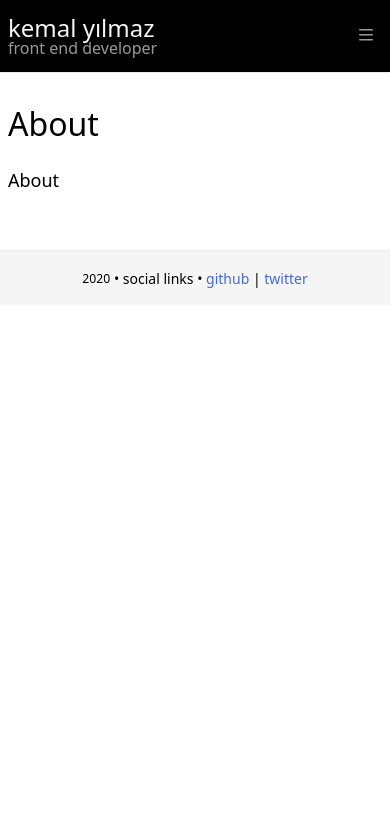
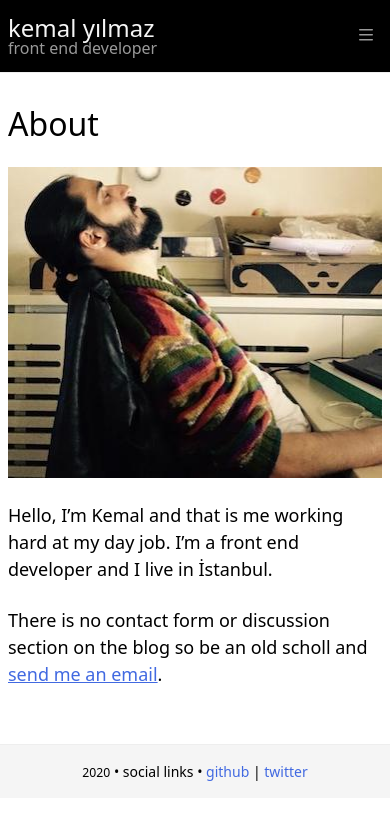
Before and after one commit to xkema/xkema.github.io, a Jekyll site: the page built from _pages/about.md, in a window 390 px wide. Shown: the top 820 px of the page. Built offline with Jekyll 4.4.1, drawn with Linux system fonts in a browser that asks for light colours.

Commit message:
Updated about page and dev notes

```diff
--- a/_pages/about.md
+++ b/_pages/about.md
@@ -3,4 +3,8 @@
 permalink: /about
 ---
 
-About
+![day-job](/assets/uploads/day-job.jpg)
+
+Hello, I'm Kemal and that is me working hard at my day job. I'm a front end developer and I live in İstanbul.
+
+There is no contact form or discussion section on the blog so be an old scholl and <a href="mailto:kemal.yilmaz@tutanota.com">send me an email</a>.
--- a/_sass/theme.scss
+++ b/_sass/theme.scss
@@ -61,6 +61,7 @@
       font-style: italic;
       &.current {
         font-style: normal;
+        // text-decoration: underline;
       }
     }
   }
@@ -218,6 +219,17 @@
     font-size: 1.125rem;
   }
 
+  .post-content,
+  .page-content {
+    img {
+      display: block;
+      margin: 0 auto;
+    }
+    p {
+      overflow-wrap: break-word;
+    }
+  }
+
   .site-nav {
     .nav-main {
       display: none;
```
Also changed, not shown: _drafts/2020-08-02-developer-notes-for-the-blog.md (+15 -0 lines), assets/uploads/day-job.jpg (added).
